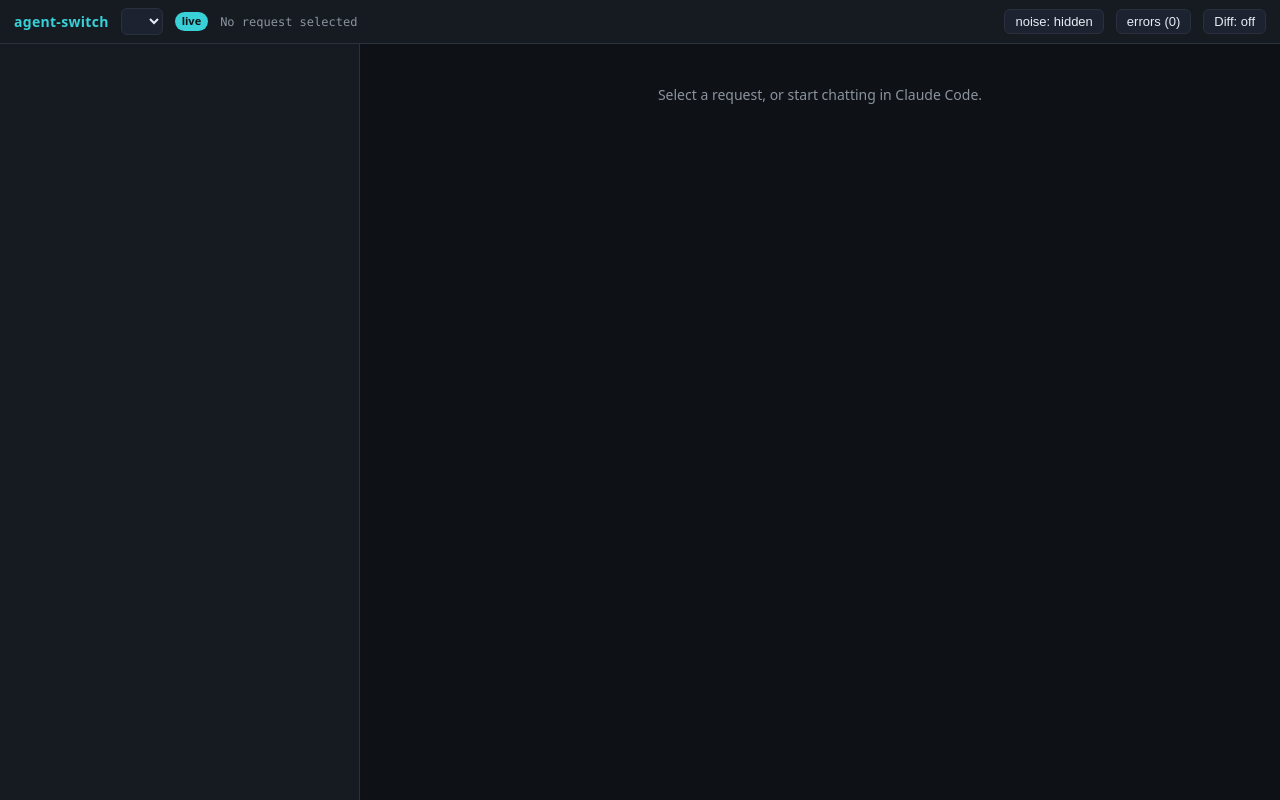
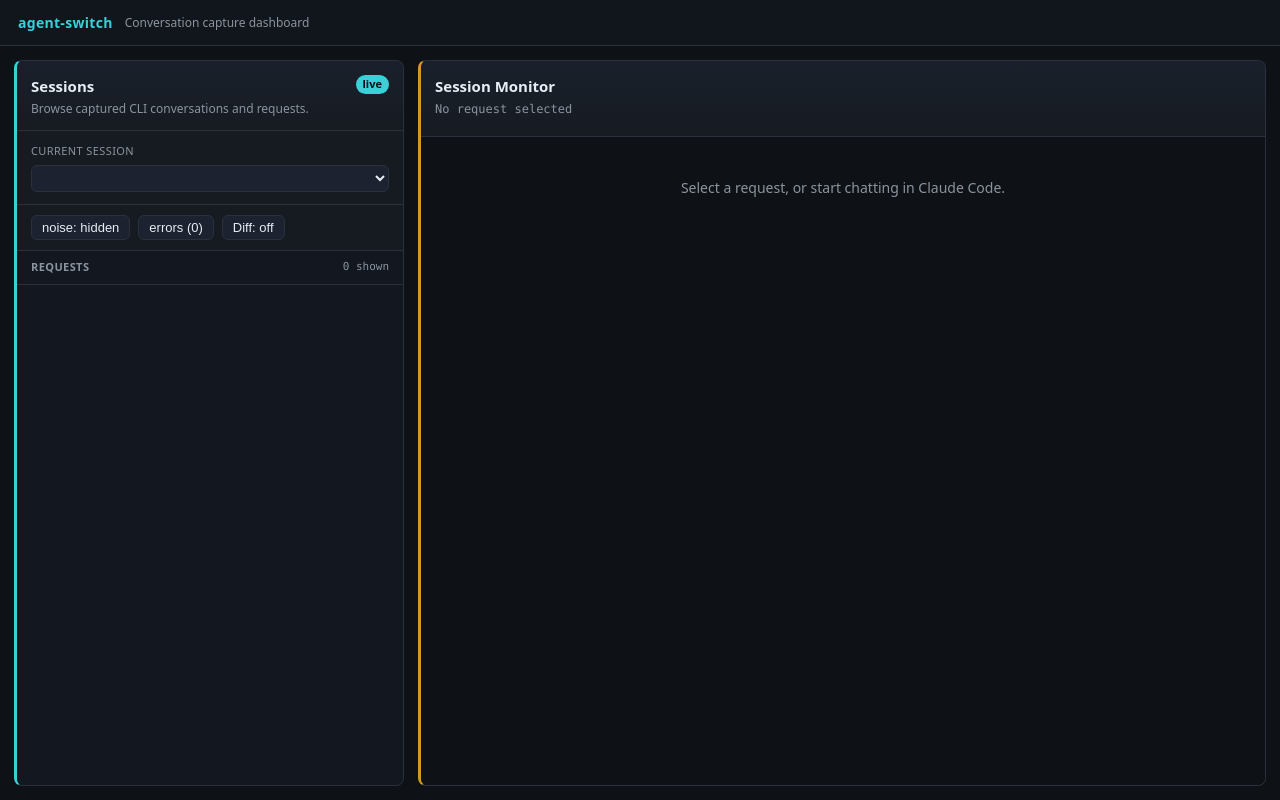
Before and after one commit to ASunYC/agent-switch-skill, a website: page code/agent-switch-core/web/index.html in a window 1280 px wide. Drawn offline with Linux system fonts and the light colour scheme; no server answers.

Commit message:
feat(dashboard): 重排双栏监控界面
- 将页面重构为 Sessions 与 Session Monitor 两个明确区域

- 把会话选择和过滤按钮收拢到左侧面板

- 在右侧监控面板标题下展示当前请求摘要

- 增加请求列表标题和显示数量

```diff
--- a/code/agent-switch-core/web/app.js
+++ b/code/agent-switch-core/web/app.js
@@ -159,6 +159,7 @@ function renderList() {
       return sc === "4xx" || sc === "5xx" || e.error != null;
     });
   }
+  renderRequestCount(visible.length);
   const grouped = groupRetries(visible);
   if (!grouped.length) {
     const hiddenNoise = state.hideNoise && state.entries.some((e) => isNoise(e));
@@ -200,6 +201,13 @@ function updateNoiseBtn() {
   const hidden = state.entries.filter((e) => isNoise(e)).length;
   btn.textContent = state.hideNoise ? `noise: hidden${hidden ? ` (${hidden})` : ""}` : "noise: shown";
   btn.classList.toggle("on", !state.hideNoise);
+}
+
+function renderRequestCount(count) {
+  const target = $("#requestCount");
+  if (!target) return;
+  const total = state.entries.length;
+  target.textContent = `${count} shown / ${total} total`;
 }
 
 function onPick(id) {
--- a/code/agent-switch-core/web/index.html
+++ b/code/agent-switch-core/web/index.html
@@ -7,19 +7,43 @@
     <link rel="stylesheet" href="/style.css" />
   </head>
   <body>
-    <header>
+    <header class="appbar">
       <span class="logo">agent-switch</span>
-      <select id="session"></select>
-      <span id="live" class="badge">live</span>
-      <span id="requestSummary" class="request-summary">No request selected</span>
-      <span class="spacer"></span>
-      <button id="noiseBtn" title="Show or hide probe requests such as HEAD /">noise: hidden</button>
-      <button id="errorsBtn">errors (0)</button>
-      <button id="diffBtn" title="Pick two requests to compare">Diff: off</button>
+      <span class="app-subtitle">Conversation capture dashboard</span>
     </header>
-    <main>
-      <aside id="list"></aside>
-      <section id="detail"><div class="empty">Select a request, or start chatting in Claude Code.</div></section>
+    <main class="workspace">
+      <section class="sidebar-panel" aria-labelledby="sessionsTitle">
+        <div class="panel-titlebar">
+          <div>
+            <h1 id="sessionsTitle">Sessions</h1>
+            <p>Browse captured CLI conversations and requests.</p>
+          </div>
+          <span id="live" class="badge">live</span>
+        </div>
+        <div class="session-picker">
+          <label for="session">Current session</label>
+          <select id="session"></select>
+        </div>
+        <div class="panel-actions">
+          <button id="noiseBtn" title="Show or hide probe requests such as HEAD /">noise: hidden</button>
+          <button id="errorsBtn">errors (0)</button>
+          <button id="diffBtn" title="Pick two requests to compare">Diff: off</button>
+        </div>
+        <div class="list-titlebar">
+          <span>Requests</span>
+          <span id="requestCount">0 shown</span>
+        </div>
+        <aside id="list" class="request-list"></aside>
+      </section>
+      <section class="monitor-panel" aria-labelledby="monitorTitle">
+        <div class="panel-titlebar monitor-titlebar">
+          <div>
+            <h1 id="monitorTitle">Session Monitor</h1>
+            <p id="requestSummary" class="request-summary">No request selected</p>
+          </div>
+        </div>
+        <section id="detail" class="detail-pane"><div class="empty">Select a request, or start chatting in Claude Code.</div></section>
+      </section>
     </main>
     <script src="/app.js"></script>
   </body>
--- a/code/agent-switch-core/web/style.css
+++ b/code/agent-switch-core/web/style.css
@@ -21,20 +21,20 @@ body {
   display: flex;
   flex-direction: column;
 }
-header {
+.appbar {
   display: flex;
   align-items: center;
   gap: 12px;
-  padding: 8px 14px;
-  background: var(--panel);
+  padding: 10px 18px;
+  background: #11161d;
   border-bottom: 1px solid var(--border);
-  min-height: 42px;
+  min-height: 46px;
 }
 .logo { color: var(--accent); font-weight: 700; letter-spacing: .3px; }
+.app-subtitle { color: var(--muted); font-size: 12px; }
 .spacer { flex: 1; }
 .request-summary {
   min-width: 0;
-  max-width: 48vw;
   overflow: hidden;
   text-overflow: ellipsis;
   white-space: nowrap;
@@ -54,10 +54,94 @@ select, button {
 }
 button:hover { border-color: var(--accent); }
 button.on { background: var(--accent); color: #0e1116; border-color: var(--accent); }
-main { flex: 1; display: flex; min-height: 0; }
-aside {
-  width: 360px; flex-shrink: 0; overflow-y: auto;
-  border-right: 1px solid var(--border); background: var(--panel);
+.workspace {
+  flex: 1;
+  display: grid;
+  grid-template-columns: minmax(340px, 390px) minmax(0, 1fr);
+  gap: 14px;
+  min-height: 0;
+  padding: 14px;
+}
+.sidebar-panel,
+.monitor-panel {
+  display: flex;
+  flex-direction: column;
+  min-width: 0;
+  min-height: 0;
+  overflow: hidden;
+  background: var(--panel);
+  border: 1px solid var(--border);
+  border-radius: 8px;
+}
+.sidebar-panel { border-left: 3px solid var(--accent); }
+.monitor-panel { border-left: 3px solid var(--cache); }
+.panel-titlebar {
+  display: flex;
+  align-items: flex-start;
+  justify-content: space-between;
+  gap: 12px;
+  padding: 14px 14px 12px;
+  background: linear-gradient(180deg, #1a202b, var(--panel));
+  border-bottom: 1px solid var(--border);
+}
+.panel-titlebar h1 {
+  margin: 0;
+  color: var(--fg);
+  font-size: 15px;
+  font-weight: 700;
+  letter-spacing: 0;
+}
+.panel-titlebar p {
+  margin: 2px 0 0;
+  color: var(--muted);
+  font-size: 12px;
+}
+.monitor-titlebar { min-height: 76px; }
+.session-picker {
+  display: grid;
+  gap: 6px;
+  padding: 12px 14px;
+  border-bottom: 1px solid var(--border);
+}
+.session-picker label {
+  color: var(--muted);
+  font-size: 11px;
+  text-transform: uppercase;
+  letter-spacing: .4px;
+}
+.session-picker select { width: 100%; }
+.panel-actions {
+  display: flex;
+  gap: 8px;
+  padding: 10px 14px;
+  border-bottom: 1px solid var(--border);
+  flex-wrap: wrap;
+}
+.list-titlebar {
+  display: flex;
+  align-items: center;
+  justify-content: space-between;
+  gap: 10px;
+  padding: 8px 14px;
+  color: var(--muted);
+  background: #121720;
+  border-bottom: 1px solid var(--border);
+  font-size: 11px;
+  font-weight: 700;
+  text-transform: uppercase;
+  letter-spacing: .4px;
+}
+.list-titlebar span:last-child {
+  font-family: var(--mono);
+  font-weight: 400;
+  text-transform: none;
+  letter-spacing: 0;
+}
+.request-list {
+  flex: 1;
+  min-height: 0;
+  overflow-y: auto;
+  background: #121720;
 }
 .row {
   padding: 10px 12px; border-bottom: 1px solid var(--border);
@@ -112,9 +196,15 @@ aside {
 .card.err-card .v { color: var(--del); }
 .card.warn-card { border-color: var(--cache); }
 .card.warn-card .v { color: var(--cache); }
-#detail { flex: 1; overflow-y: auto; padding: 0; }
+.detail-pane {
+  flex: 1;
+  min-height: 0;
+  overflow-y: auto;
+  padding: 0;
+  background: var(--bg);
+}
 .empty { color: var(--muted); padding: 40px; text-align: center; }
-.tabs { display: flex; gap: 2px; padding: 8px 14px 0; position: sticky; top: 0; background: var(--bg); border-bottom: 1px solid var(--border); flex-wrap: wrap; }
+.tabs { display: flex; gap: 2px; padding: 8px 14px 0; position: sticky; top: 0; background: var(--bg); border-bottom: 1px solid var(--border); flex-wrap: wrap; z-index: 1; }
 .tab { padding: 6px 12px; border: 1px solid transparent; border-bottom: none; border-radius: 6px 6px 0 0; color: var(--muted); }
 .tab.on { color: var(--fg); background: var(--panel); border-color: var(--border); }
 .pane { padding: 16px 18px; }
@@ -211,3 +301,15 @@ a.dl { color: var(--accent); margin-right: 4px; }
 .tag.skill { background: #b48ead; color: #0e1116; }
 .tag.latest { background: var(--accent); color: #0e1116; }
 .tag.id { background: var(--panel2); color: var(--muted); }
+
+@media (max-width: 900px) {
+  .workspace {
+    grid-template-columns: 1fr;
+    grid-template-rows: minmax(280px, 42vh) minmax(0, 1fr);
+  }
+  .sidebar-panel,
+  .monitor-panel {
+    min-height: 0;
+  }
+  .app-subtitle { display: none; }
+}
```
Also changed, not shown: 1 other file.
